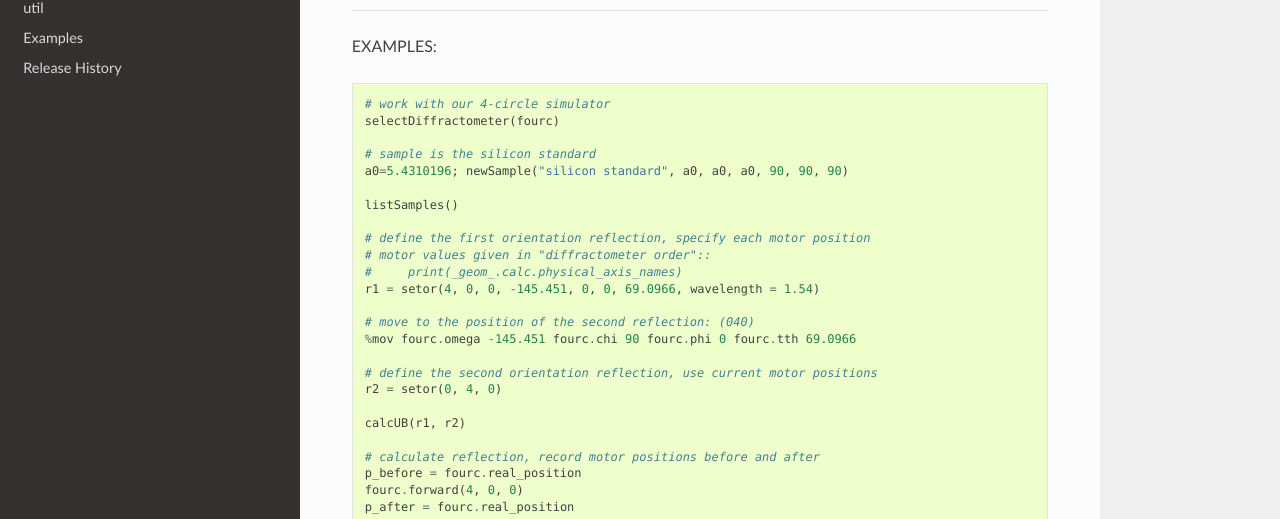
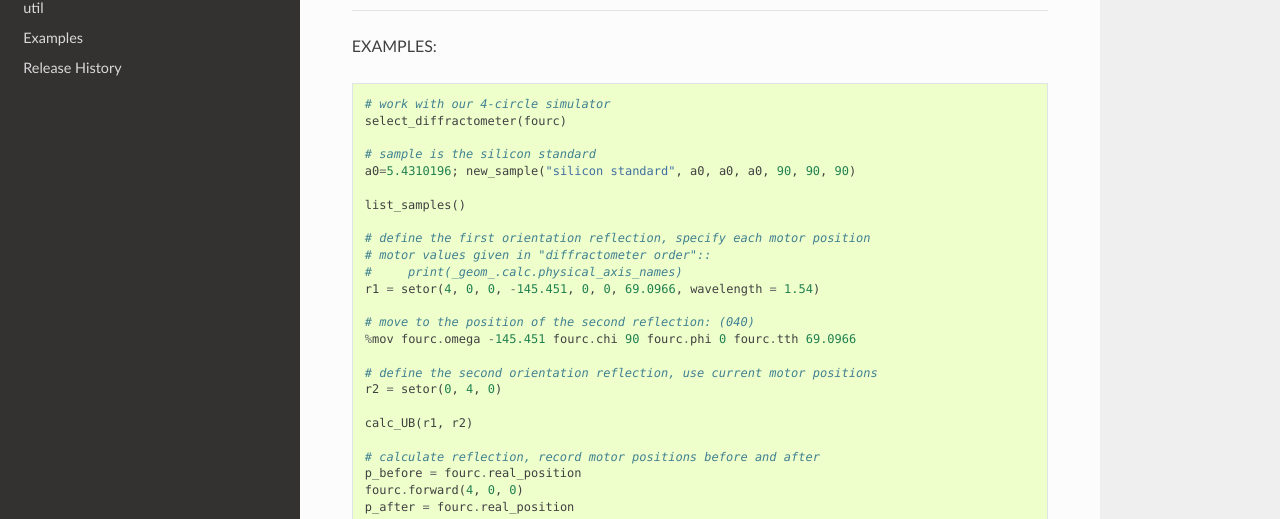
Before and after one commit to bluesky/hklpy, a Sphinx documentation site: the page built from docs/source/user.rst, in a window 1280 px wide and 1248 px high. Shown: the part 346-865 px from the top of the window. Built offline with Sphinx 7.4.7 and the Read the Docs theme 2.0.0, drawn with Linux system fonts in a browser that asks for light colours.

Commit message:
MNT #63 apply naming conventions

```diff
--- a/docs/source/user.rst
+++ b/docs/source/user.rst
@@ -13,9 +13,9 @@ the new tools in Bluesky's *hklpy* package.
     ==============  =======================================
     *SPEC*          *hklpy*
     ==============  =======================================
-    --              :func:`~calcUB`
-    --              :func:`~newSample`
-    --              :func:`~selectDiffractometer`
+    --              :func:`~calc_UB`
+    --              :func:`~new_sample`
+    --              :func:`~select_diffractometer`
     ``br``          TODO:
     ``cal``         :func:`cahkl`
     ``cuts``        TODO: constraints
@@ -26,13 +26,13 @@ the new tools in Bluesky's *hklpy* package.
     ``or_swap``     TODO:
     ``or0``         :func:`~setor`
     ``or1``         :func:`~setor`
-    ``pa``          TODO: (`fourc.pa()`)
+    ``pa``          :func:`~pa`
     ``pl``          TODO:
     ``reflex_beg``  TODO:
     ``reflex_end``  TODO:
     ``reflex``      TODO:
     ``setaz``       TODO:
-    ``setlat``      :func:`~updateSample`
+    ``setlat``      :func:`~update_sample`
     ``setmode``     TODO: modes
     ``setsector``   TODO:
     ``sz``          TODO:
@@ -51,12 +51,12 @@ the new tools in Bluesky's *hklpy* package.
 EXAMPLES::
 
     # work with our 4-circle simulator
-    selectDiffractometer(fourc)
+    select_diffractometer(fourc)
 
     # sample is the silicon standard
-    a0=5.4310196; newSample("silicon standard", a0, a0, a0, 90, 90, 90)
+    a0=5.4310196; new_sample("silicon standard", a0, a0, a0, 90, 90, 90)
 
-    listSamples()
+    list_samples()
 
     # define the first orientation reflection, specify each motor position
     # motor values given in "diffractometer order"::
@@ -69,7 +69,7 @@ EXAMPLES::
     # define the second orientation reflection, use current motor positions
     r2 = setor(0, 4, 0)
 
-    calcUB(r1, r2)
+    calc_UB(r1, r2)
 
     # calculate reflection, record motor positions before and after
     p_before = fourc.real_position
```
Also changed, not shown: 2 other files.
